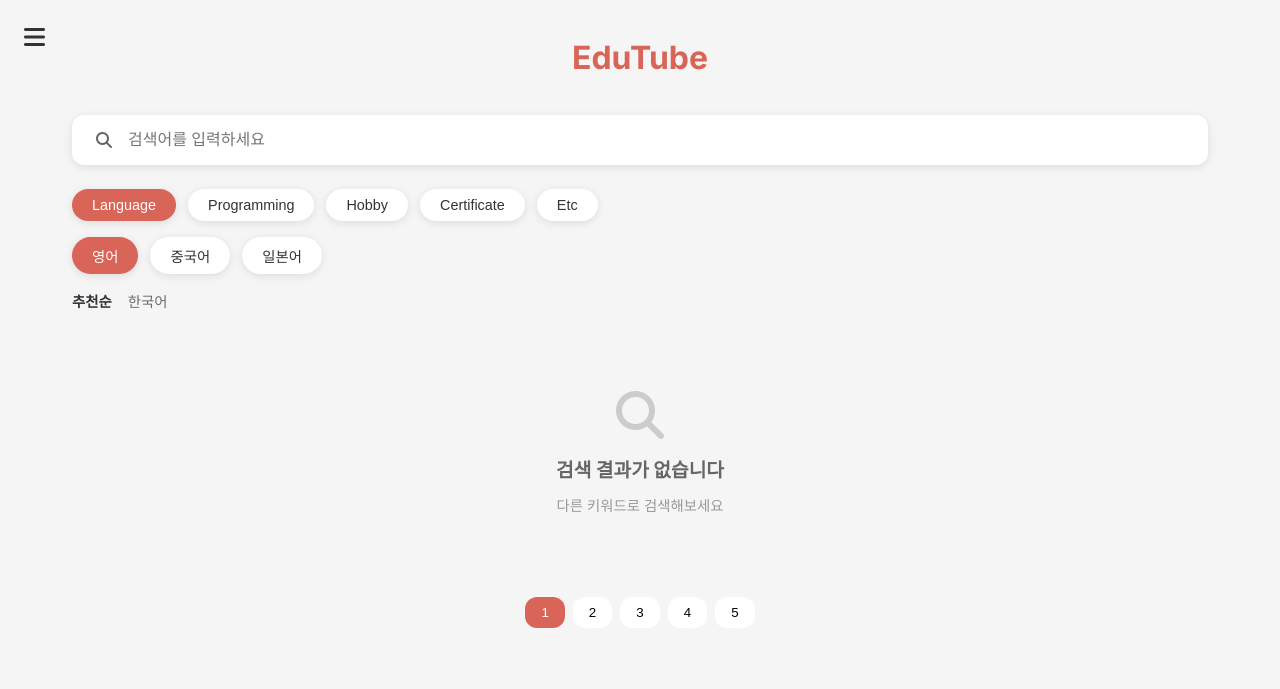
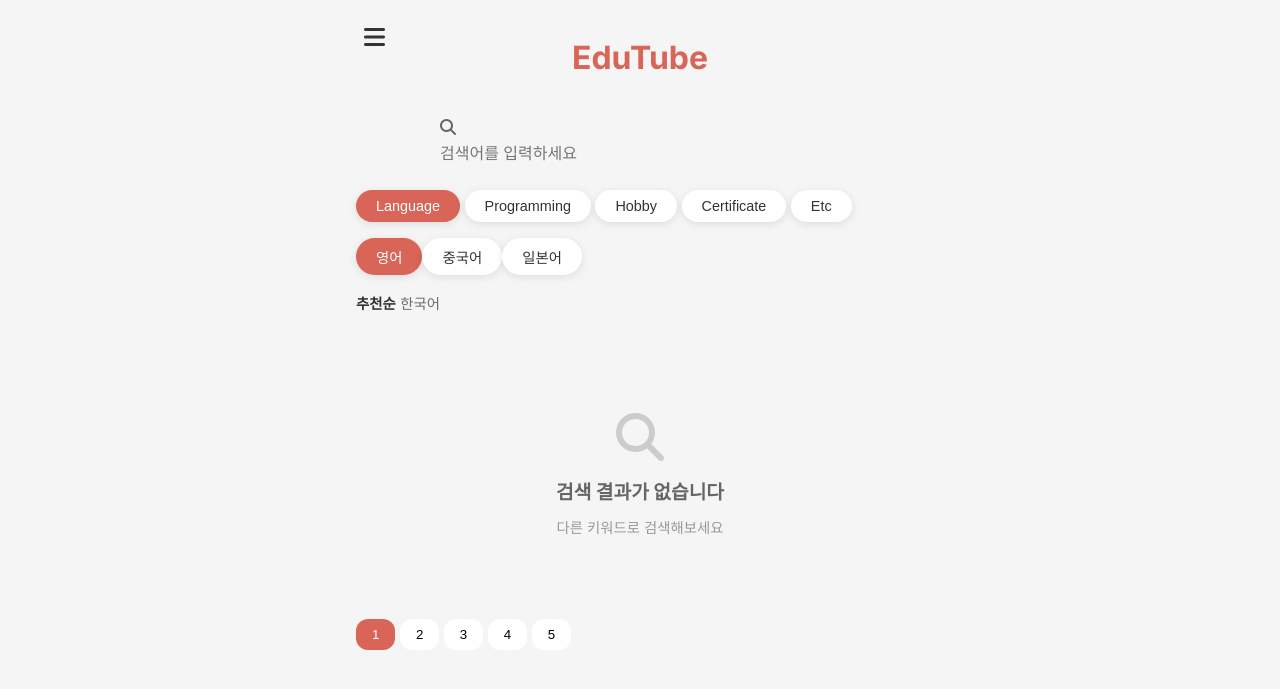
Before and after one commit to SUE960/edutube-navigator, a Python web app: template templates/index.html in a window 1280 px wide. Shown: the top 689 px of the page. Run offline with Jinja, Linux system fonts and the light colour scheme; the template is opened without the code that fills it, so the values that code supplies are empty; some web fonts are replaced.

Commit message:
fix: 메인 레이아웃 플렉스 정렬 및 position 제거로 중앙정렬 개선

```diff
--- a/static/css/style.css
+++ b/static/css/style.css
@@ -25,10 +25,13 @@ body {
 }
 
 .main-container {
-    max-width: 1200px;
+    max-width: 600px;
     margin: 0 auto;
-    padding: 2rem;
+    padding: 2rem 1rem;
     position: relative;
+    display: flex;
+    flex-direction: column;
+    align-items: center;
 }
 
 .logo {
@@ -37,17 +40,13 @@ body {
     color: var(--primary-color);
     text-align: center;
     margin-bottom: 2rem;
+    width: 100%;
 }
 
 .search-container {
-    background: var(--card-background);
-    border-radius: var(--border-radius);
-    padding: 1rem 1.5rem;
-    display: flex;
-    align-items: center;
-    box-shadow: var(--shadow);
+    width: 100%;
+    max-width: 400px;
     margin-bottom: 1.5rem;
-    transition: all 0.3s ease;
 }
 
 .search-container:focus-within {
@@ -67,11 +66,10 @@ body {
     background: transparent;
 }
 
-.category-row, .subcategory-row {
-    display: flex;
-    gap: 0.75rem;
+.category-row, .subcategory-row, .recommend-row {
+    width: 100%;
+    justify-content: center;
     margin-bottom: 1rem;
-    flex-wrap: wrap;
 }
 
 .category-btn, .subcategory-btn {
@@ -97,12 +95,6 @@ body {
     color: white;
 }
 
-.recommend-row {
-    display: flex;
-    gap: 1rem;
-    margin-bottom: 1.5rem;
-}
-
 .recommend-btn {
     background: none;
     border: none;
@@ -123,9 +115,7 @@ body {
 }
 
 .video-list {
-    display: grid;
-    grid-template-columns: repeat(auto-fill, minmax(300px, 1fr));
-    gap: 1.5rem;
+    width: 100%;
     margin-top: 2rem;
 }
 
@@ -228,9 +218,8 @@ body {
 }
 
 .pagination {
-    display: flex;
+    width: 100%;
     justify-content: center;
-    gap: 0.5rem;
     margin-top: 2rem;
 }
 
@@ -254,7 +243,10 @@ body {
 
 @media (max-width: 768px) {
     .main-container {
-        padding: 1rem;
+        padding: 1rem 0.5rem;
+    }
+    .search-container {
+        max-width: 100%;
     }
 
     .video-list {
@@ -274,7 +266,7 @@ body {
 
 /* 햄버거 메뉴 스타일 */
 .menu-btn {
-    position: fixed;
+    position: absolute;
     top: 1rem;
     left: 1rem;
     background: none;
```
